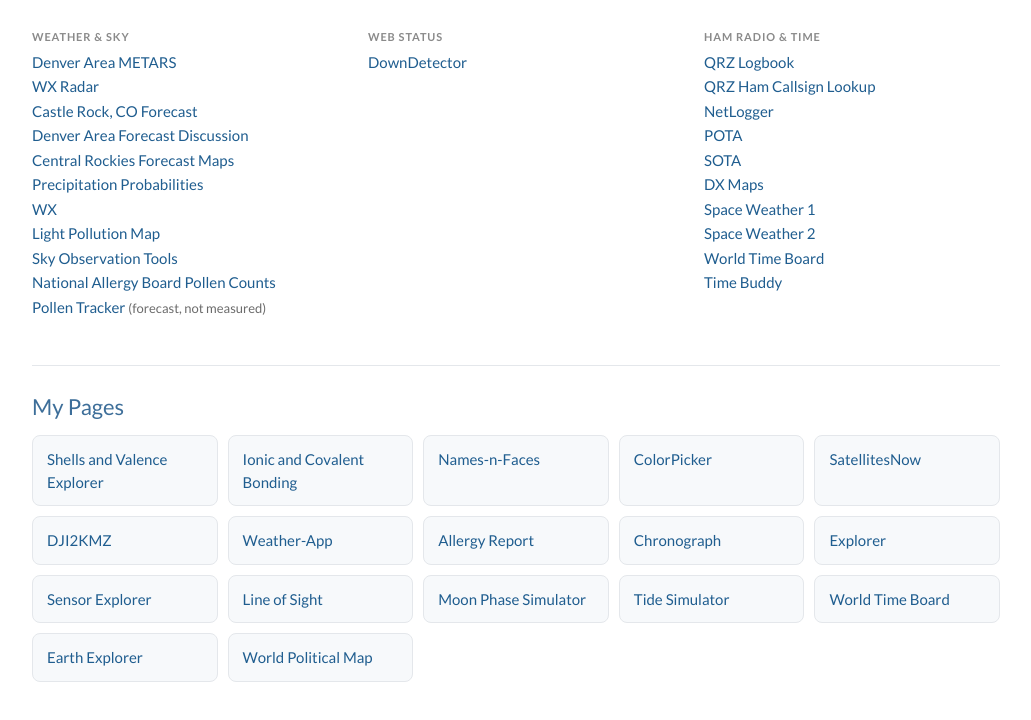
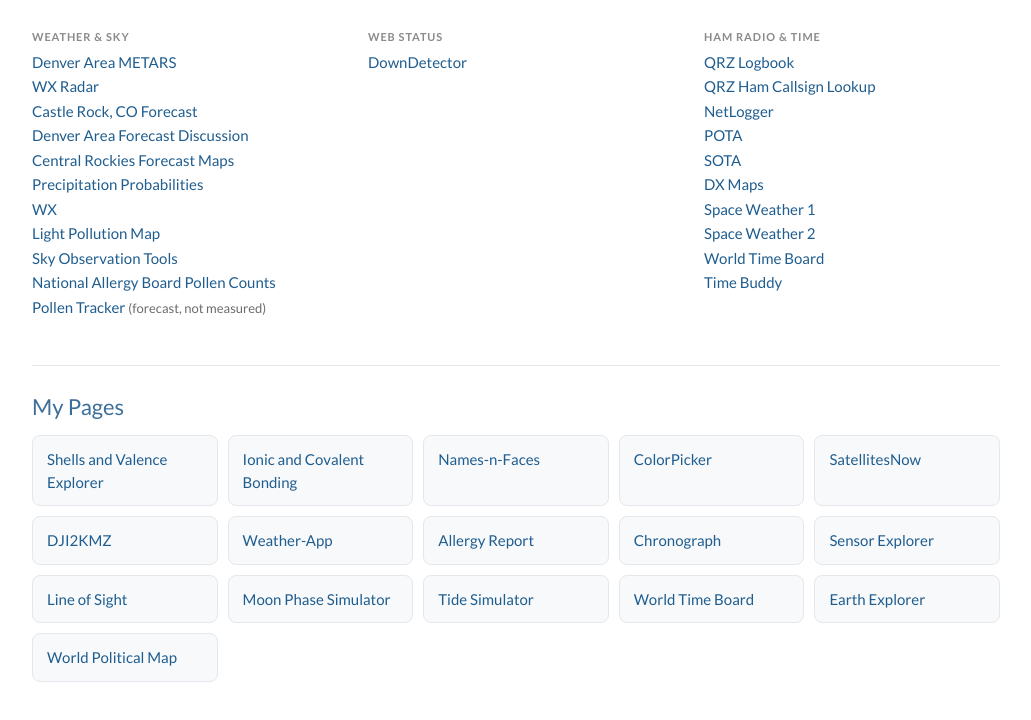
Before and after one commit to fractalated/Fractalated, a plain HTML site: page index.html in a window 1280 px wide. Shown: the part 162-882 px from the top of the page, without its empty margins (124-1155 px from the left). Drawn offline with Linux system fonts and the light colour scheme.

Commit message:
Remove Explorer from My Pages
Co-Authored-By: Claude Opus 5.5 <noreply@anthropic.com>

```diff
--- a/index.html
+++ b/index.html
@@ -82,7 +82,6 @@
         <a href="https://fractalated.github.io/Weather-App/">Weather-App</a>
         <a href="https://fractalated.github.io/Allergy_Report/">Allergy Report</a>
         <a href="https://fractalated.github.io/Chronograph/">Chronograph</a>
-        <a href="https://fractalated.github.io/Explorer/">Explorer</a>
         <a href="https://fractalated.github.io/Sensors/">Sensor Explorer</a>
         <a href="https://fractalated.github.io/line-of-sight/">Line of Sight</a>
         <a href="https://fractalated.github.io/moon-phase-simulator/">Moon Phase Simulator</a>
```
